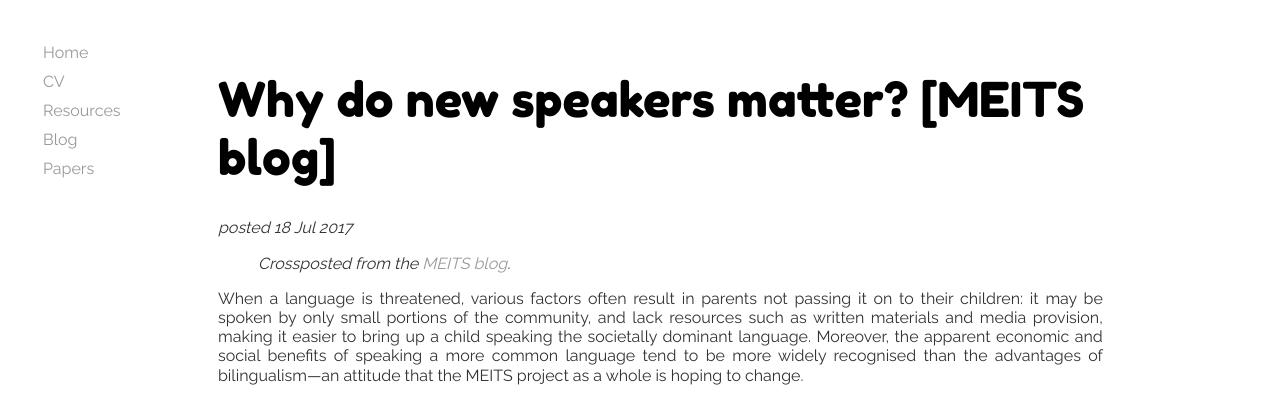
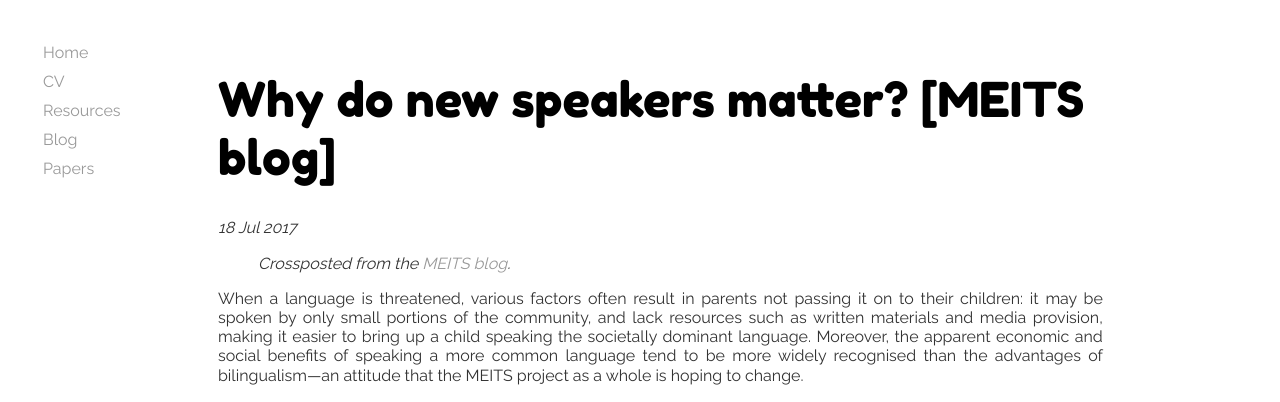
Before and after one commit to merryndd/merryndd.github.io, a Jekyll site: the page built from _posts/2017-07-18-new-speakers.html, in a window 1280 px wide and 1082 px high. Shown: the top 402 px of the window. Built offline with Jekyll 4.4.1, drawn with Linux system fonts in a browser that asks for light colours.

Commit message:
Update post.html

```diff
--- a/_layouts/post.html
+++ b/_layouts/post.html
@@ -2,7 +2,7 @@
 layout: default
 ---
 <h1>{{ page.title }}</h1>
-<p class="meta"><i>posted {{ page.date | date_to_string }}</i></p>
+<p class="meta"><i>{{ page.date | date_to_string }}</i></p>
 
 <div class="post">
   {{ content }}
```
